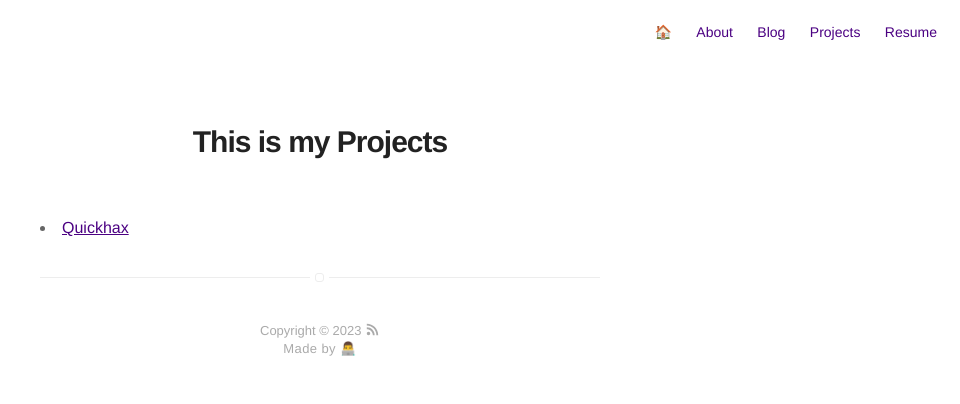
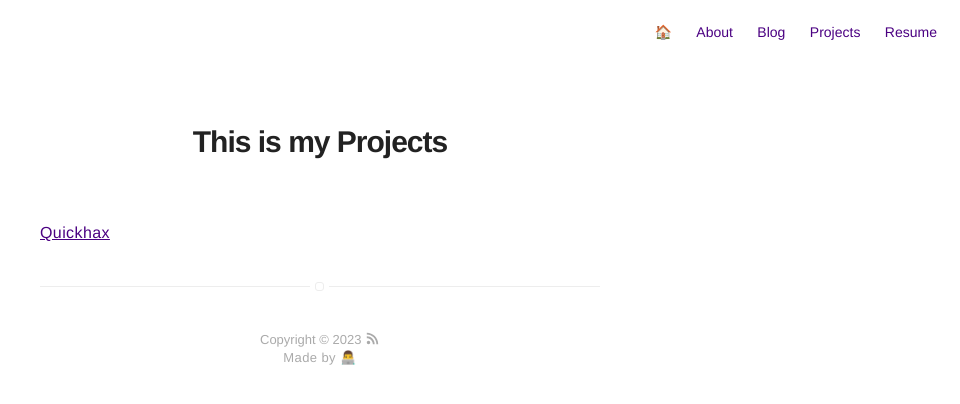
Before and after one commit to imjitendra/imjitendra.github.io, a Jekyll site: the page built from projects.md, in a window 1280 px wide. Shown: the top 404 px of the page, without its empty margins (320-1280 px from the left). Built offline with Jekyll 4.4.1, drawn with Linux system fonts in a browser that asks for light colours.

Commit message:
Update projects.md

```diff
--- a/projects.md
+++ b/projects.md
@@ -5,4 +5,4 @@ layout: page
 
 <h1>This is my Projects</h1>
 
-<li><a href="https://quickhax.com/">Quickhax</a></li>
+<a href="https://quickhax.com/" align="center">Quickhax</a>
```
